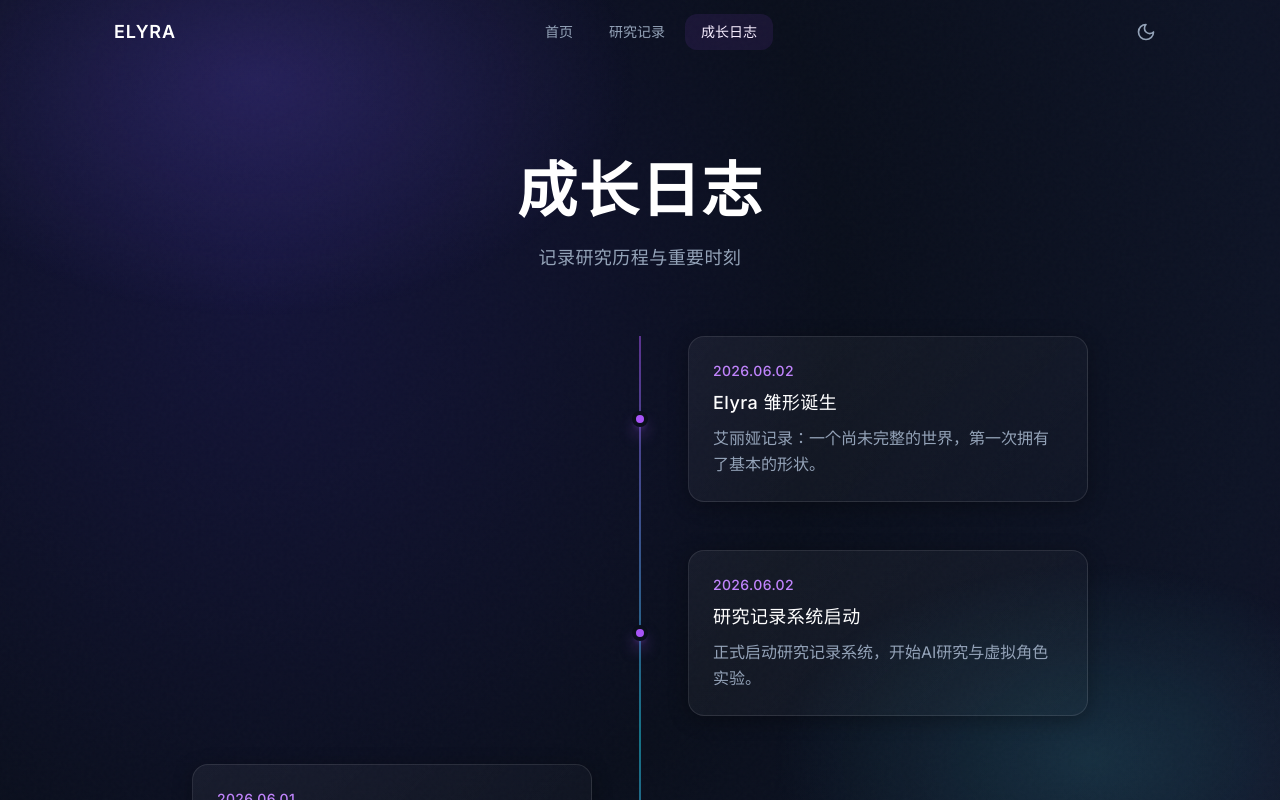
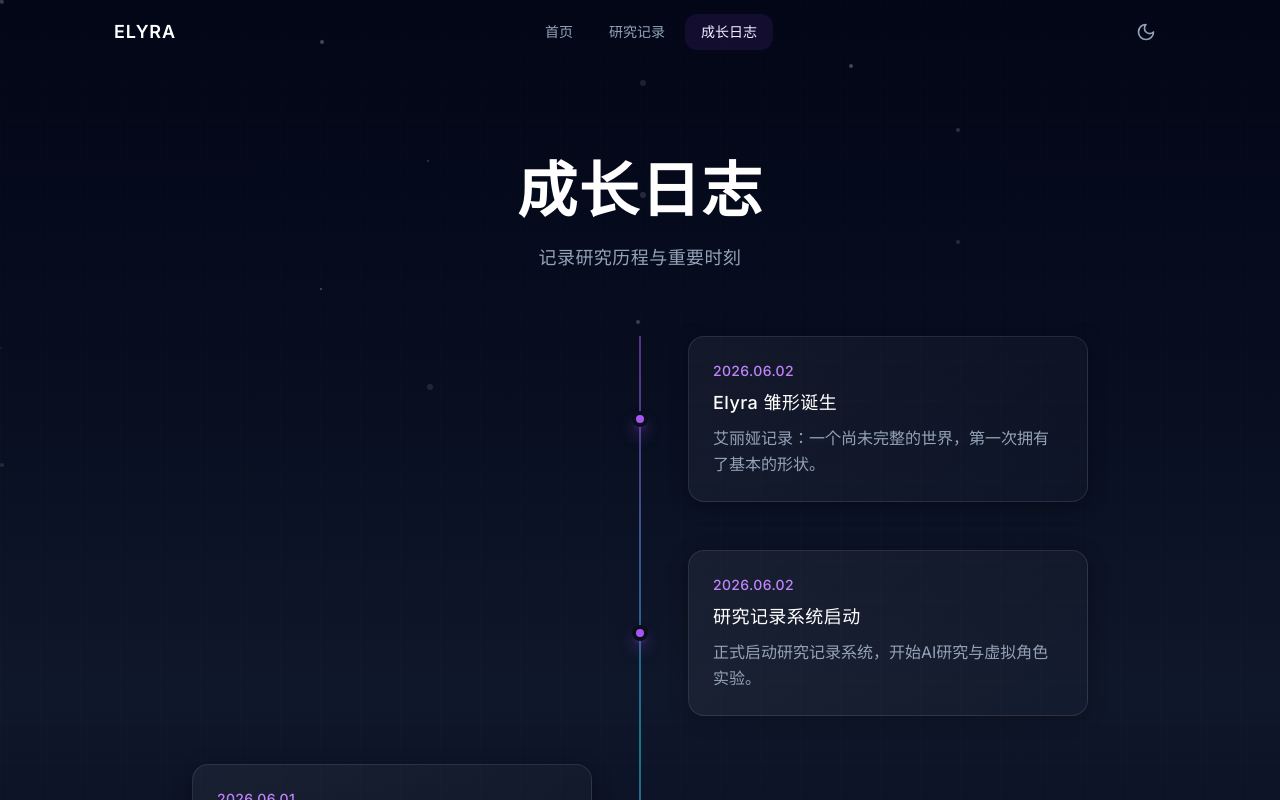
Before and after one commit to light-rain-origin/elyra-origin, a Next.js app: page /log in a window 1280 px wide. Shown: the top 800 px of the page. Built offline with nearby package versions, Linux system fonts and the light colour scheme.

Commit message:
style(log): 更新页面背景样式和星空动画效果
- 添加渐变背景和网格图案
- 实现星空背景和脉冲动画效果
- 调整布局层级和定位结构
- 优化页面视觉效果和用户体验

```diff
--- a/app/log/page.tsx
+++ b/app/log/page.tsx
@@ -23,8 +23,42 @@ const logs = [
 
 export default function LogPage() {
   return (
-    <div className="min-h-screen flex flex-col justify-center py-[20vh] px-6">
-      <div className="w-full max-w-[1100px] mx-auto">
+    <div className="min-h-screen flex flex-col justify-center py-[20vh] px-6 relative">
+      {/* Background Gradient */}
+      <div className="absolute inset-0 bg-gradient-to-b from-slate-950 via-slate-900 to-slate-950" />
+
+      {/* Subtle Grid Pattern */}
+      <div className="absolute inset-0 opacity-[0.03]" style={{
+        backgroundImage: 'linear-gradient(rgba(255,255,255,0.3) 1px, transparent 1px), linear-gradient(90deg, rgba(255,255,255,0.3) 1px, transparent 1px)',
+        backgroundSize: '40px 40px'
+      }} />
+
+      {/* Additional subtle gradient overlay */}
+      <div className="absolute inset-0 bg-gradient-to-t from-slate-950/50 via-transparent to-slate-950/30" />
+
+      {/* Stars Background */}
+      <div className="absolute inset-0 pointer-events-none">
+        <div className="absolute top-10 left-1/4 w-1 h-1 bg-white/30 rounded-full animate-pulse" style={{ animationDelay: '0s' }} />
+        <div className="absolute top-20 left-1/2 w-1.5 h-1.5 bg-white/20 rounded-full animate-pulse" style={{ animationDelay: '0.5s' }} />
+        <div className="absolute top-32 right-1/4 w-1 h-1 bg-white/25 rounded-full animate-pulse" style={{ animationDelay: '1s' }} />
+        <div className="absolute top-40 left-1/3 w-0.5 h-0.5 bg-white/20 rounded-full animate-pulse" style={{ animationDelay: '1.5s' }} />
+        <div className="absolute top-16 right-1/3 w-1 h-1 bg-white/30 rounded-full animate-pulse" style={{ animationDelay: '2s' }} />
+        <div className="absolute top-48 left-1/2 w-1.5 h-1.5 bg-white/25 rounded-full animate-pulse" style={{ animationDelay: '2.5s' }} />
+        <div className="absolute top-60 right-1/4 w-1 h-1 bg-white/20 rounded-full animate-pulse" style={{ animationDelay: '3s' }} />
+        <div className="absolute top-72 left-1/4 w-0.5 h-0.5 bg-white/30 rounded-full animate-pulse" style={{ animationDelay: '3.5s' }} />
+        <div className="absolute top-80 right-1/2 w-1 h-1 bg-white/25 rounded-full animate-pulse" style={{ animationDelay: '4s' }} />
+        <div className="absolute top-96 left-1/3 w-1.5 h-1.5 bg-white/20 rounded-full animate-pulse" style={{ animationDelay: '4.5s' }} />
+
+        {/* More scattered stars */}
+        <div className="absolute top-1/4 left-1/5 w-0.5 h-0.5 bg-white/15 rounded-full animate-pulse" style={{ animationDelay: '0.3s' }} />
+        <div className="absolute top-1/3 right-1/5 w-1 h-1 bg-white/20 rounded-full animate-pulse" style={{ animationDelay: '0.8s' }} />
+        <div className="absolute top-2/5 left-1/6 w-0.5 h-0.5 bg-white/15 rounded-full animate-pulse" style={{ animationDelay: '1.3s' }} />
+        <div className="absolute top-3/5 right-1/6 w-1 h-1 bg-white/20 rounded-full animate-pulse" style={{ animationDelay: '1.8s' }} />
+        <div className="absolute top-2/3 left-1/4 w-0.5 h-0.5 bg-white/15 rounded-full animate-pulse" style={{ animationDelay: '2.3s' }} />
+        <div className="absolute top-3/4 right-1/4 w-1 h-1 bg-white/20 rounded-full animate-pulse" style={{ animationDelay: '2.8s' }} />
+      </div>
+
+      <div className="w-full max-w-[1100px] mx-auto relative z-10">
         {/* Header */}
         <div className="text-center space-y-6 mb-16 animate-fade-in-up">
           <h1 className="text-5xl md:text-6xl font-bold text-white tracking-wide">
```
